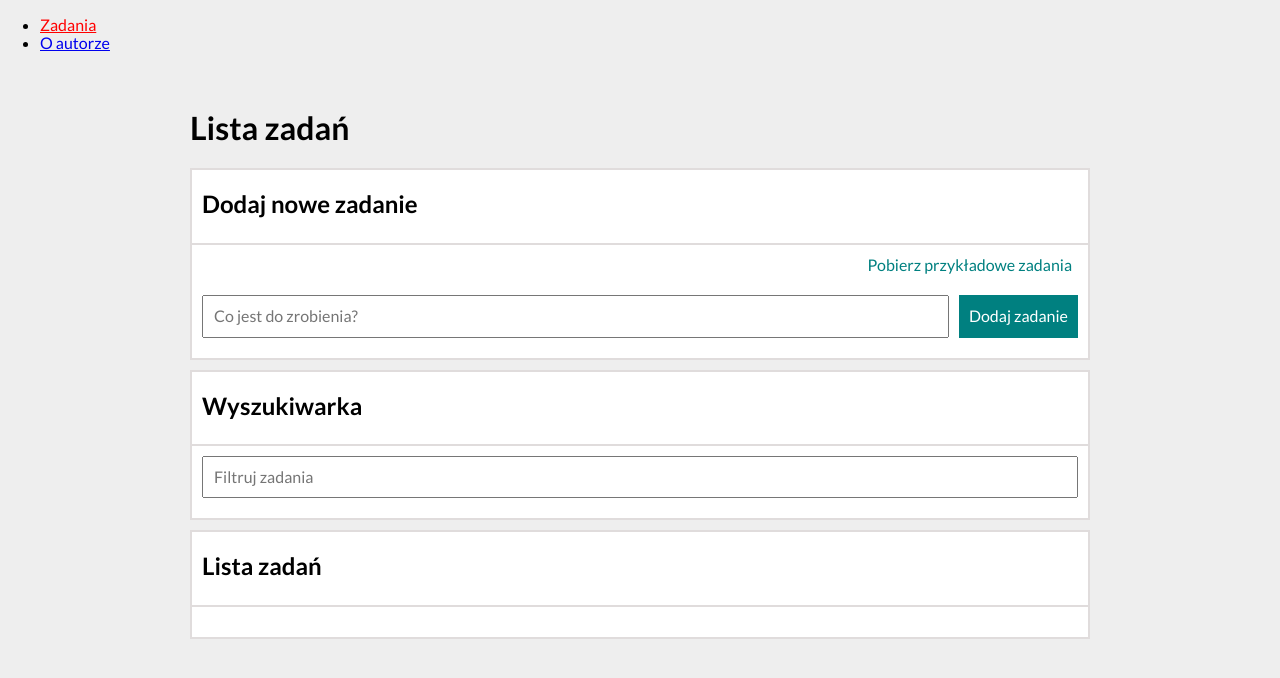
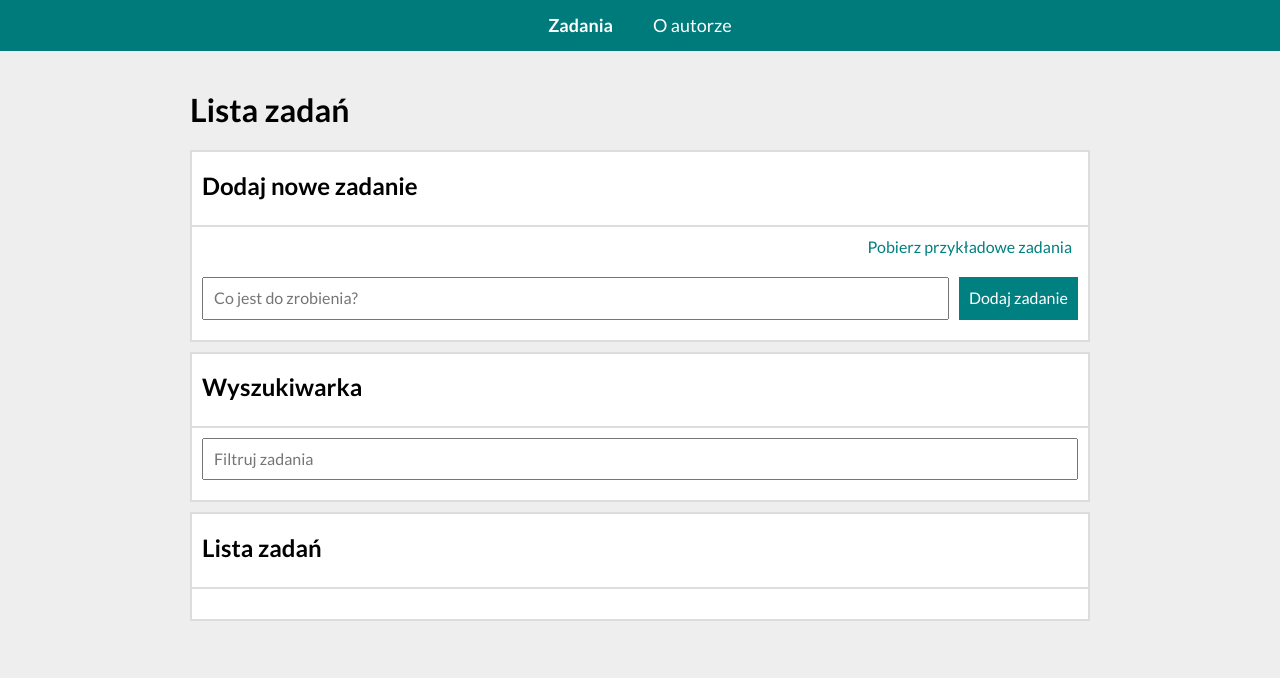
Before and after one commit to oleksaGrzegorz/todos-list-react, a React (Create React App) app: page /#/zadania in a window 1280 px wide. Shown: the top 678 px of the page. Built offline with nearby package versions, Linux system fonts and the light colour scheme.

Commit message:
navigation styled

```diff
--- a/src/App.js
+++ b/src/App.js
@@ -2,20 +2,20 @@ import { Routes, Route, HashRouter, Navigate } from "react-router-dom";
 import TasksPage from "./features/tasks/TasksPage";
 import AuthorPage from "./features/author/AuthorPage";
 import TaskPage from "./features/tasks/TaskPage";
-import StyledNavLink from "./styled";
+import { Nav, NavList, NavItem, StyledNavLink } from "./styled";
 
 const App = () => (
   <HashRouter>
-    <nav>
-      <ul>
-        <li>
+    <Nav>
+      <NavList>
+        <NavItem>
           <StyledNavLink to="/zadania">Zadania</StyledNavLink>
-        </li>
-        <li>
+        </NavItem>
+        <NavItem>
           <StyledNavLink to="/autor">O autorze</StyledNavLink>
-        </li>
-      </ul>
-    </nav>
+        </NavItem>
+      </NavList>
+    </Nav>
     <Routes>
       <Route path="/zadania/:id" element={<TaskPage />} />
       <Route path="/zadania" element={<TasksPage />} />
--- a/src/styled.js
+++ b/src/styled.js
@@ -1,12 +1,35 @@
 import { NavLink } from "react-router-dom";
 import styled from "styled-components";
 
-const StyledNavLink = styled(NavLink).attrs(({ isActive }) => ({
-  className: isActive ? "active" : "",
-}))`
+export const Nav = styled.nav`
+  background-color: #007b7b;
+  padding: 15px 20px;
+  display: flex;
+  justify-content: center;
+`;
+
+export const NavList = styled.ul`
+  display: flex;
+  list-style: none;
+  margin: 0;
+  padding: 0;
+  gap: 20px;
+`;
+
+export const NavItem = styled.li``;
+
+export const StyledNavLink = styled(NavLink)`
+  color: white;
+  text-decoration: none;
+  font-size: 18px;
+  padding: 10px;
+  transition: font-weight 0.2s ease-in-out;
+
   &.active {
-    color: red;
+    font-weight: bold;
+  }
+
+  &:hover {
+    opacity: 0.8;
   }
 `;
-
-export default StyledNavLink;
```
